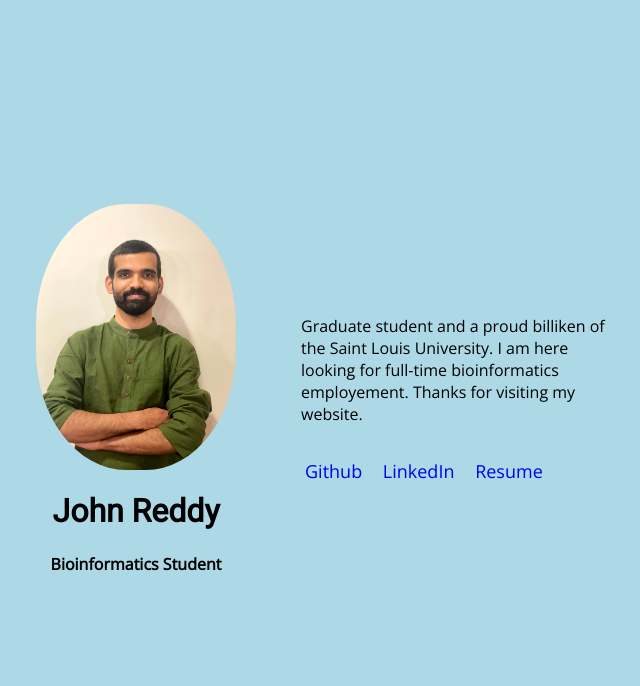
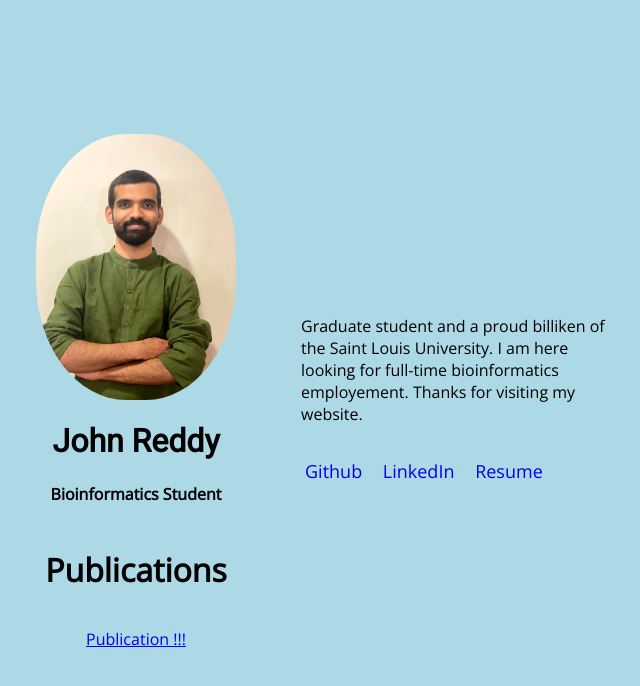
Before and after one commit to jpeasari/jpeasari.github.io, a plain HTML site: page index.html in a window 1280 px wide. Shown: the whole page, without its empty margins (344-984 px from the left). Drawn offline with nearby package versions, Linux system fonts and the light colour scheme.

Commit message:
Update index.html

```diff
--- a/index.html
+++ b/index.html
@@ -10,6 +10,8 @@
       <img class="profile-picture" src="John.jpg" width="200"/>
       <h1 class="name">John Reddy </h1>
       <h4 class="subtitle">Bioinformatics Student</h4>
+      <h1>Publications</h1>
+      <p><a href="https://link.springer.com/article/10.1007/s13399-021-01276-5/">Publication !!!</a></p>
     </div>
     <div class="right">
       <p class="bio">
```
